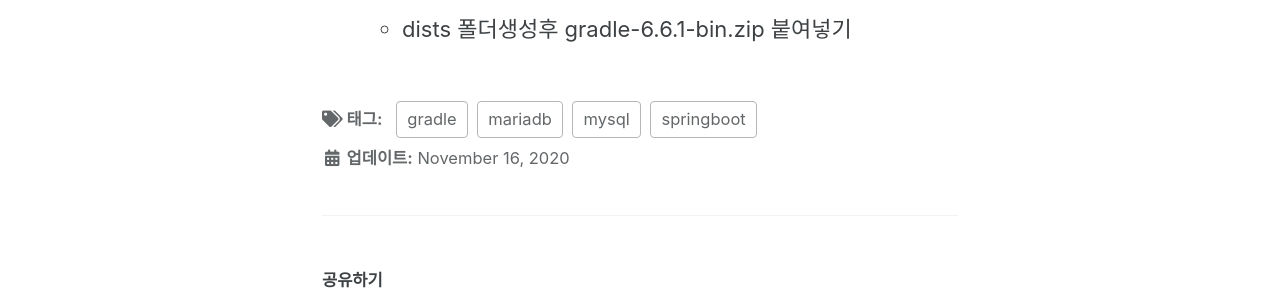
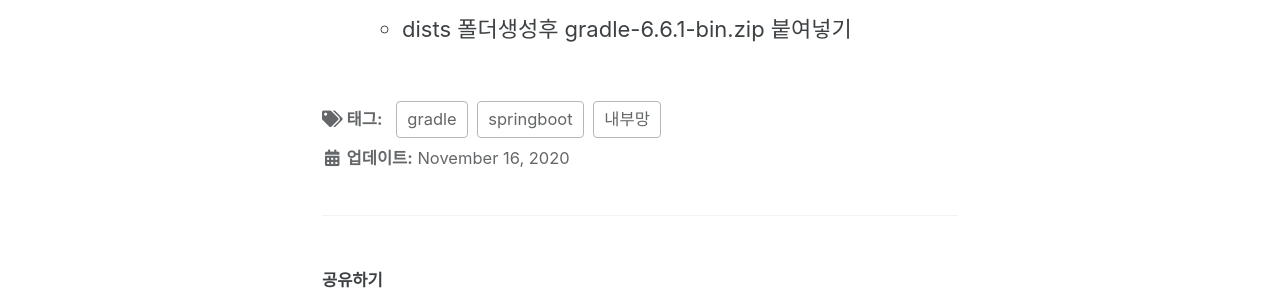
Before and after one commit to Jn22L/jn22l.github.io, a Jekyll site: the page built from _posts/2020-11-16-sts-gradle사내설정.md, in a window 1280 px wide. Shown: the part 1226-1517 px from the top of the page. Built offline with Jekyll 4.4.1, drawn with Linux system fonts in a browser that asks for light colours; cached includes are drawn as plain includes.

Commit message:
Update 2020-11-16-sts-gradle사내설정.md

```diff
--- a/_posts/2020-11-16-sts-gradle사내설정.md
+++ b/_posts/2020-11-16-sts-gradle사내설정.md
@@ -1,7 +1,7 @@
 ---
 title: "springboot gradle 내부망에서 셋팅"
 date: 2020-11-16 11:44:00 -0600
-tags: springboot mysql mariadb gradle
+tags: springboot gradle 내부망
 ---
 * 집에서 잘되던 gradle 사무실에서 에러발생 해결하기
 * 에러 : Could not run phased build action using Gradle distribution 'file: ...'
```
